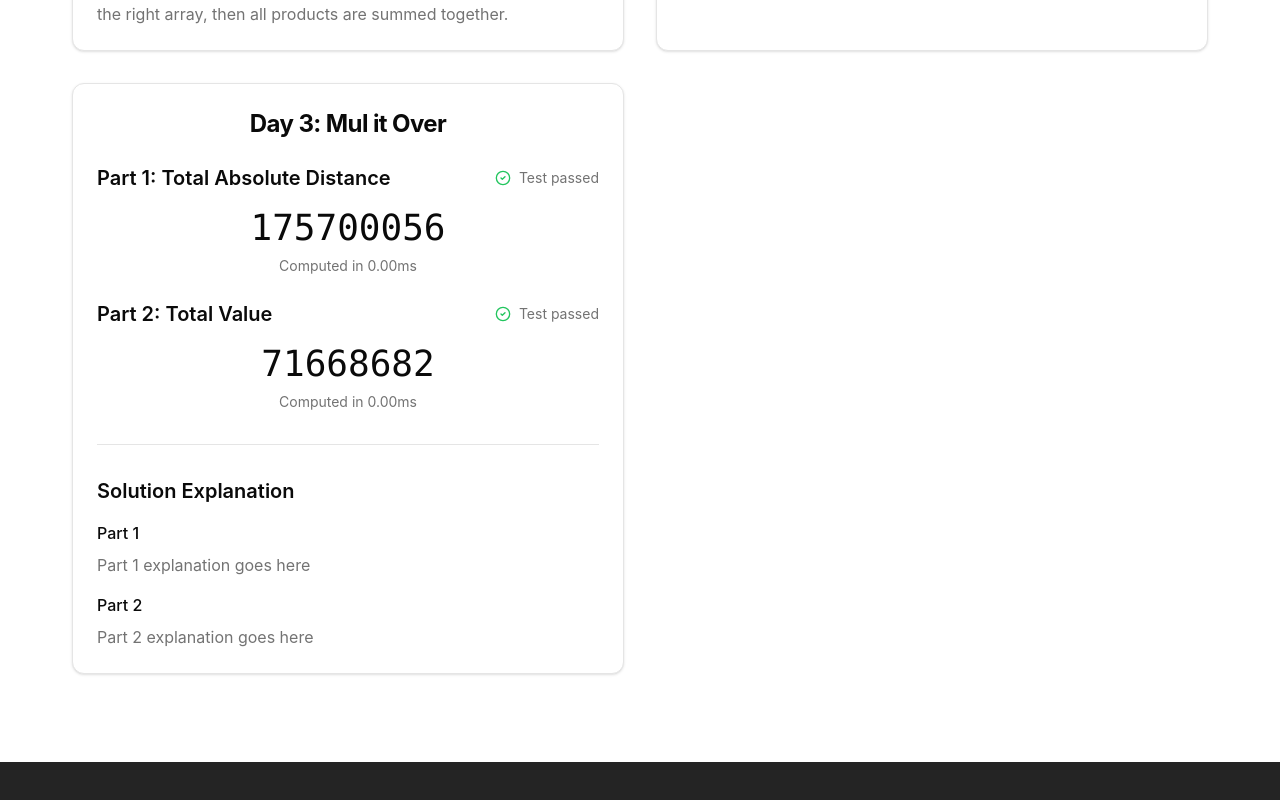
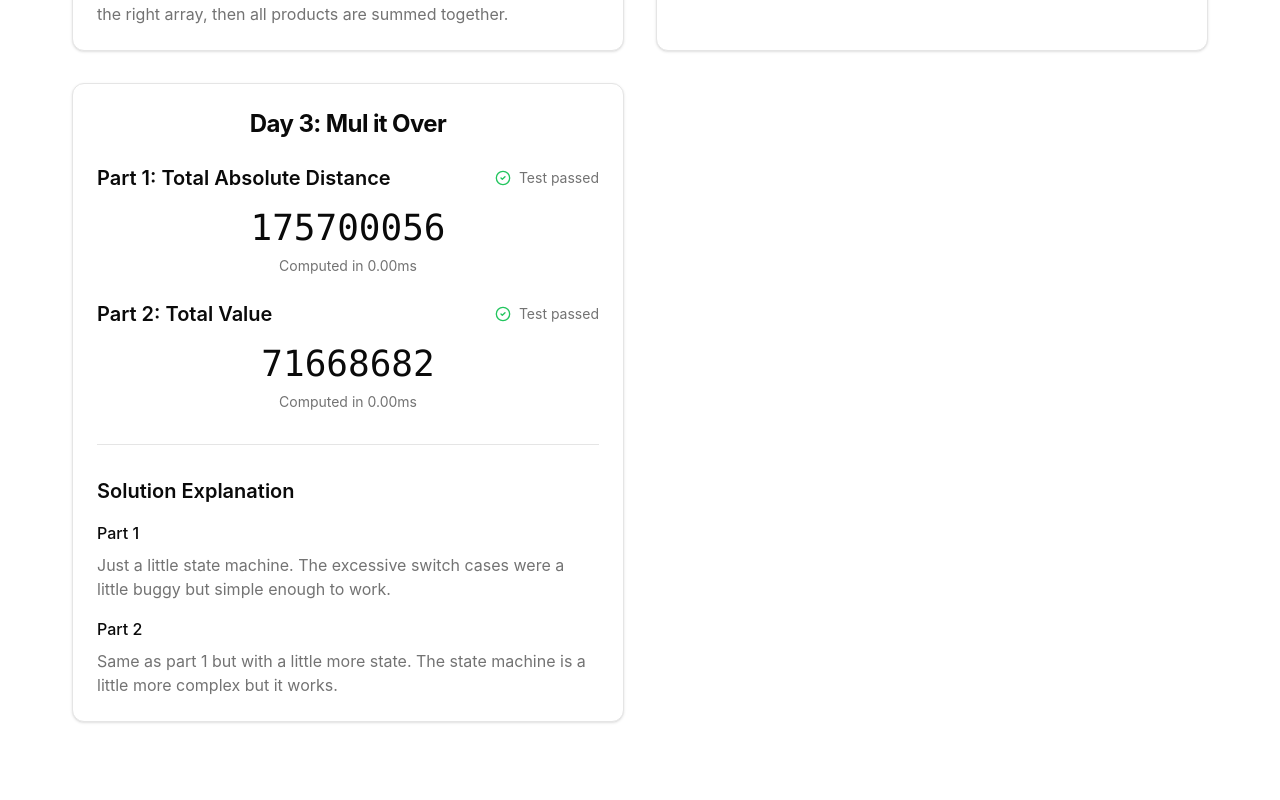
Before and after one commit to jzeiders/simulation-site, a React (Vite) app in the folder simulation-sites/: page /simulation-site/advent2024 in a window 1280 px wide. Shown: the part 920-1720 px from the top of the page. Before the commit the page ends 1682 px from the top, so only its background shows below. Built offline with nearby package versions, Linux system fonts and the light colour scheme.

Commit message:
that worked quite well

```diff
--- a/simulation-sites/src/pages/aoc/Day3/Day3.tsx
+++ b/simulation-sites/src/pages/aoc/Day3/Day3.tsx
@@ -134,8 +134,8 @@ const solution: Solution<string, number> = {
     },
 
     explanation: {
-        part1: "Part 1 explanation goes here",
-        part2: "Part 2 explanation goes here"
+        part1: "Just a little state machine. The excessive switch cases were a little buggy but simple enough to work.",
+        part2: "Same as part 1 but with a little more state. The state machine is a little more complex but it works."
     },
 
     testCases: {
```
